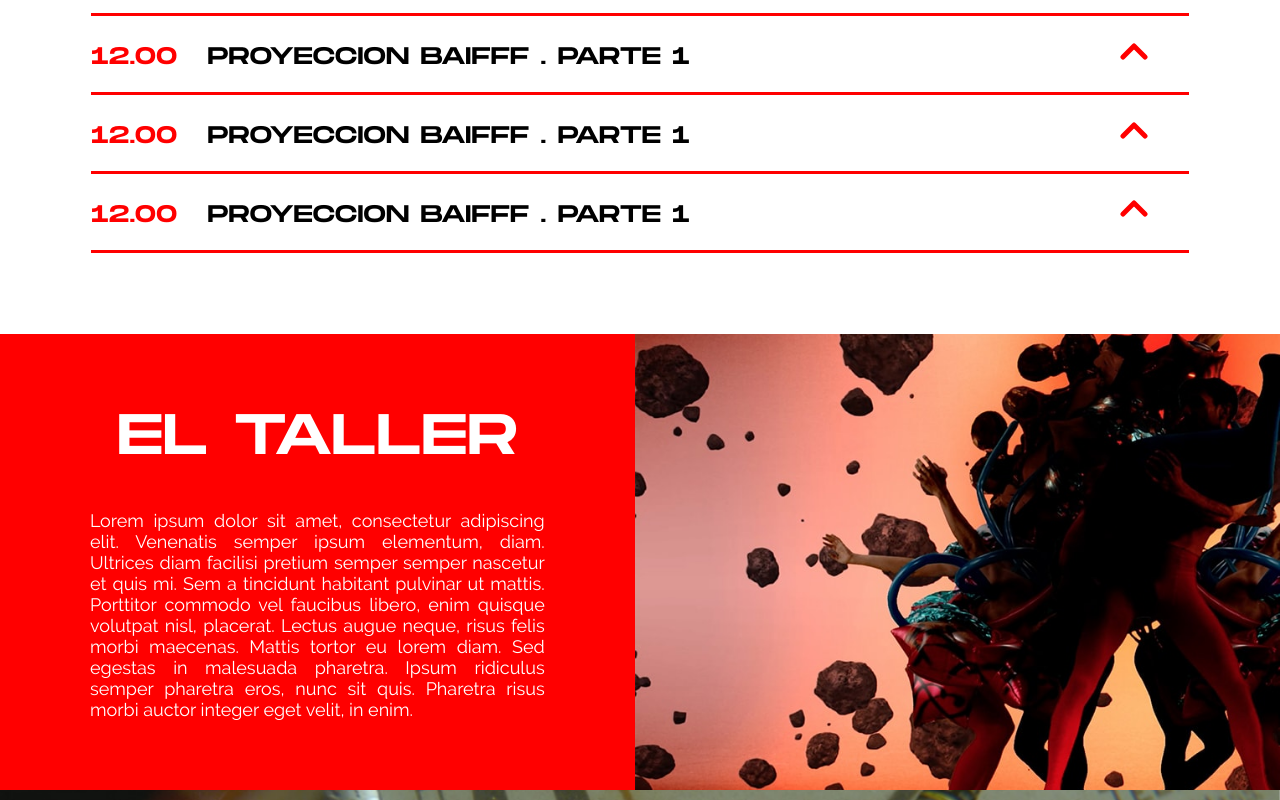
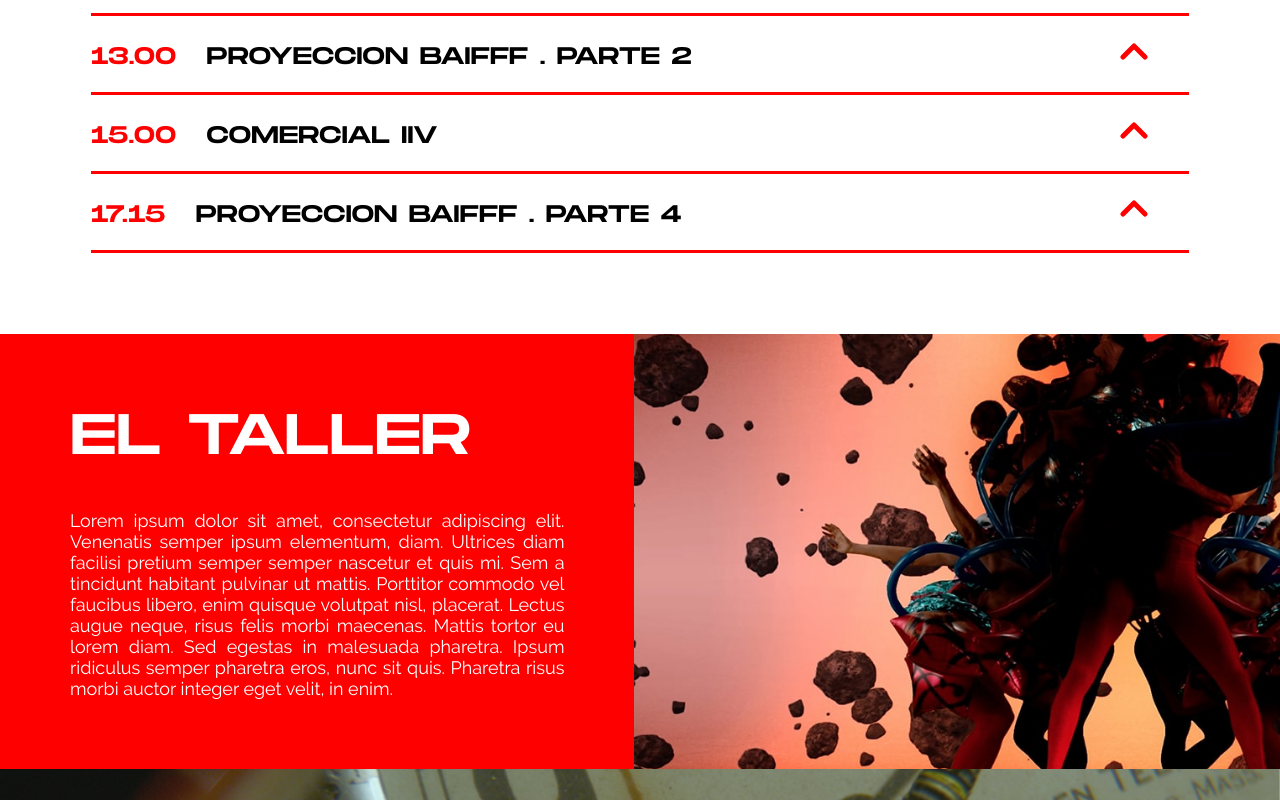
Before and after one commit to lucasadlerstein/BAIFFF_TV, a Next.js app: page /agenda in a window 1280 px wide. Shown: the part 720-1520 px from the top of the page. Built offline with nearby package versions, Linux system fonts and the light colour scheme; no server answers.

Commit message:
minimal adj

```diff
--- a/components/CuentaRegresiva.js
+++ b/components/CuentaRegresiva.js
@@ -42,7 +42,6 @@ const CuentaRegresiva = () => {
         } else {
             setAncho(false);
         }
-        console.log(width, ' ', ancho);
         // eslint-disable-next-line
     }, []);
 
--- a/components/ElFestival.js
+++ b/components/ElFestival.js
@@ -89,6 +89,7 @@ const Botones = styled.div`
 const Derecha = styled.div`
     @media (min-width: 768px){
         overflow-x: hidden;
+        width: calc(100% + 0.1px);
     }
 `;
 const Cartel = styled.h4`
--- a/components/ElTaller.js
+++ b/components/ElTaller.js
@@ -41,9 +41,9 @@ const ElTaller = ({titulo, contenido, imagen}) => {
         }
         @media (min-width: 768px){
             width: 50%;
-            text-align: left;
             padding: 5rem;
             h3 {
+                text-align: left;
                 font-size: 3.7rem;
             }
         }
@@ -54,13 +54,12 @@ const ElTaller = ({titulo, contenido, imagen}) => {
             }
         }
         @media (min-width: 1200px){
-            padding: 6rem 9rem;
+            padding: 6rem 7rem;
             h3 {
                 font-size: 5.7rem;
             }
         }
         @media (min-width: 1400px){
-            padding: 6rem 9rem;
             h3 {
                 font-size: 7rem;
             }
--- a/components/ImagenParallax.js
+++ b/components/ImagenParallax.js
@@ -20,7 +20,6 @@ const ImagenParallax = ({imagen, nombre}) => {
         } else {
             setAncho(false);
         }
-        console.log(width, ' ', ancho);
         // eslint-disable-next-line
     }, []);
 
--- a/components/VideoPortada.js
+++ b/components/VideoPortada.js
@@ -22,12 +22,14 @@ const VideoPortada = () => {
     return (
         <ContenedorVideo>
             <video
+                playsinline
                 loop
+                autoPlay
                 style={{
                     width: '100%',
                     height: '100%',
                 }}
-                src="img/PORTADA.mp4" autoPlay />
+                src="img/PORTADA.mp4" />
             <Logo src="img/logo.svg" />
         </ ContenedorVideo>
     );
--- a/components/agenda/AbiertoAgenda.js
+++ b/components/agenda/AbiertoAgenda.js
@@ -109,7 +109,7 @@ const AbiertoAgenda = ({info}) => {
                     <br />WHISPERING INDIA by GUS&LO – ESPAÑA
                 </p>
                 <Botones>
-                    <BotonDU>60 mins.</BotonDU>
+                    <BotonDU>{info.duracion}</BotonDU>
                     <Link href="/live">
                         <BotonYT>Ver en vivo</BotonYT>
                     </Link>
--- a/components/agenda/Agenda.js
+++ b/components/agenda/Agenda.js
@@ -100,17 +100,17 @@ const AgendaComponente = () => {
         },
         {
             imagen: '/img/NOSOTROS/Nosotros_Galeria_2.jpg',
-            duracion: '60 mins.',
+            duracion: '30 mins.',
             contenido: ''
         },
         {
             imagen: '/img/NOSOTROS/Nosotros_Galeria_3.jpg',
-            duracion: '60 mins.',
+            duracion: '15 mins.',
             contenido: ''
         },
         {
             imagen: '/img/NOSOTROS/Nosotros_Galeria_4.jpg',
-            duracion: '60 mins.',
+            duracion: '30 mins.',
             contenido: ''
         }
     ];
@@ -147,13 +147,13 @@ const AgendaComponente = () => {
             ><AgendaContenido dia={'12.00'} programacion={'Proyeccion Baifff . Parte 1'} info={info[0]} abierto={abierto} /></BotonInvisible>
             <BotonInvisible
                 onClick={() => cambiarVisibilidad(info[1].imagen)}
-            ><AgendaContenido dia={'12.00'} programacion={'Proyeccion Baifff . Parte 1'} info={info[1]} abierto={abierto} /></BotonInvisible>
+            ><AgendaContenido dia={'13.00'} programacion={'Proyeccion Baifff . Parte 2'} info={info[1]} abierto={abierto} /></BotonInvisible>
             <BotonInvisible
                 onClick={() => cambiarVisibilidad(info[2].imagen)}
-            ><AgendaContenido dia={'12.00'} programacion={'Proyeccion Baifff . Parte 1'} info={info[2]} abierto={abierto} /></BotonInvisible>
+            ><AgendaContenido dia={'15.00'} programacion={'Comercial IIV'} info={info[2]} abierto={abierto} /></BotonInvisible>
             <BotonInvisible
                 onClick={() => cambiarVisibilidad(info[3].imagen)}
-            ><AgendaContenido dia={'12.00'} programacion={'Proyeccion Baifff . Parte 1'} info={info[3]} abierto={abierto} /></BotonInvisible>
+            ><AgendaContenido dia={'17.15'} programacion={'Proyeccion Baifff . Parte 4'} info={info[3]} abierto={abierto} /></BotonInvisible>
 
         </Contenedor>
     );
```
Also changed, not shown: components/secciones/GaleriaNosotros.js (+9 -4 lines), public/img/AGENDA/Agenda_Divisor_1.jpg, 1 other file (tests, documents, lock files or other folders).
